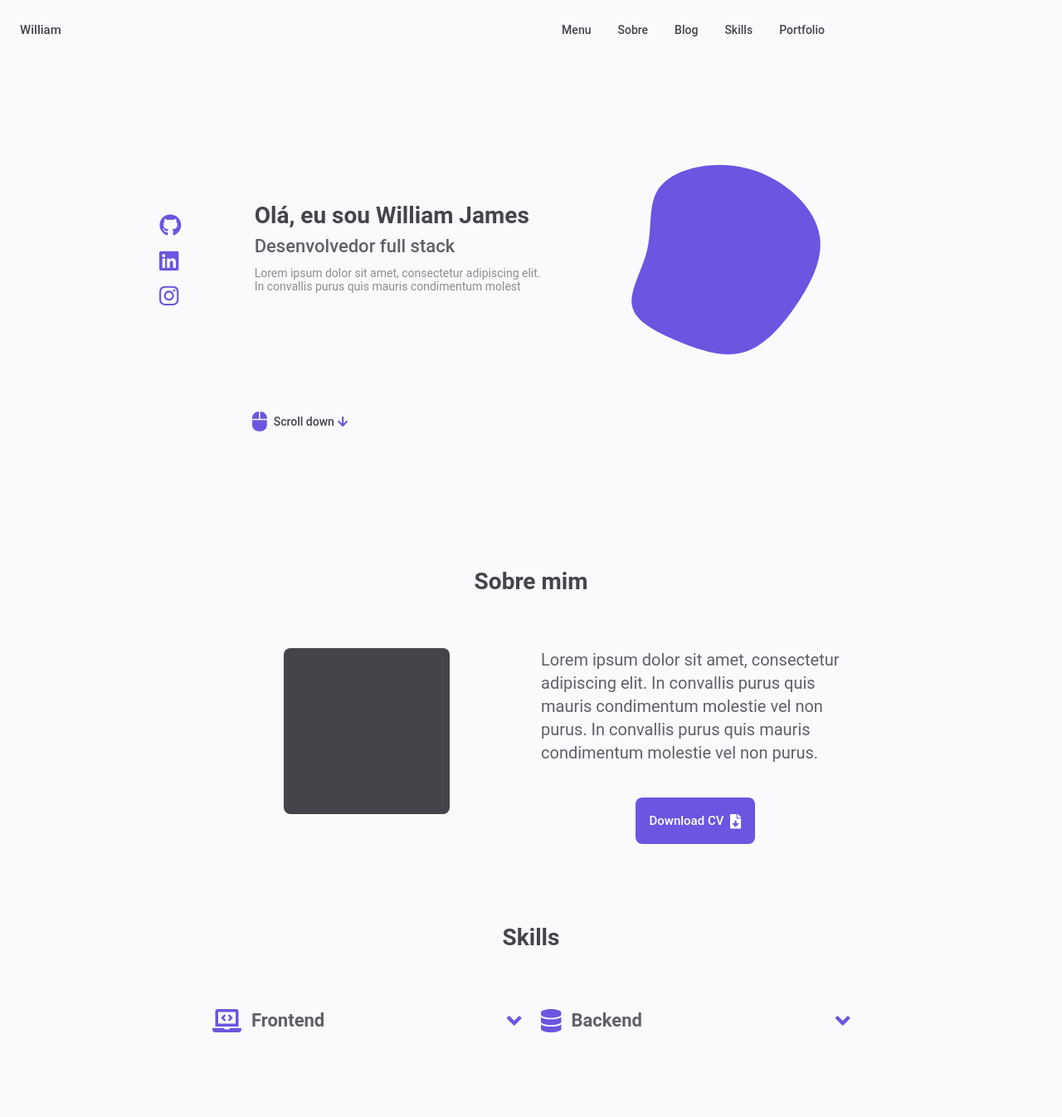
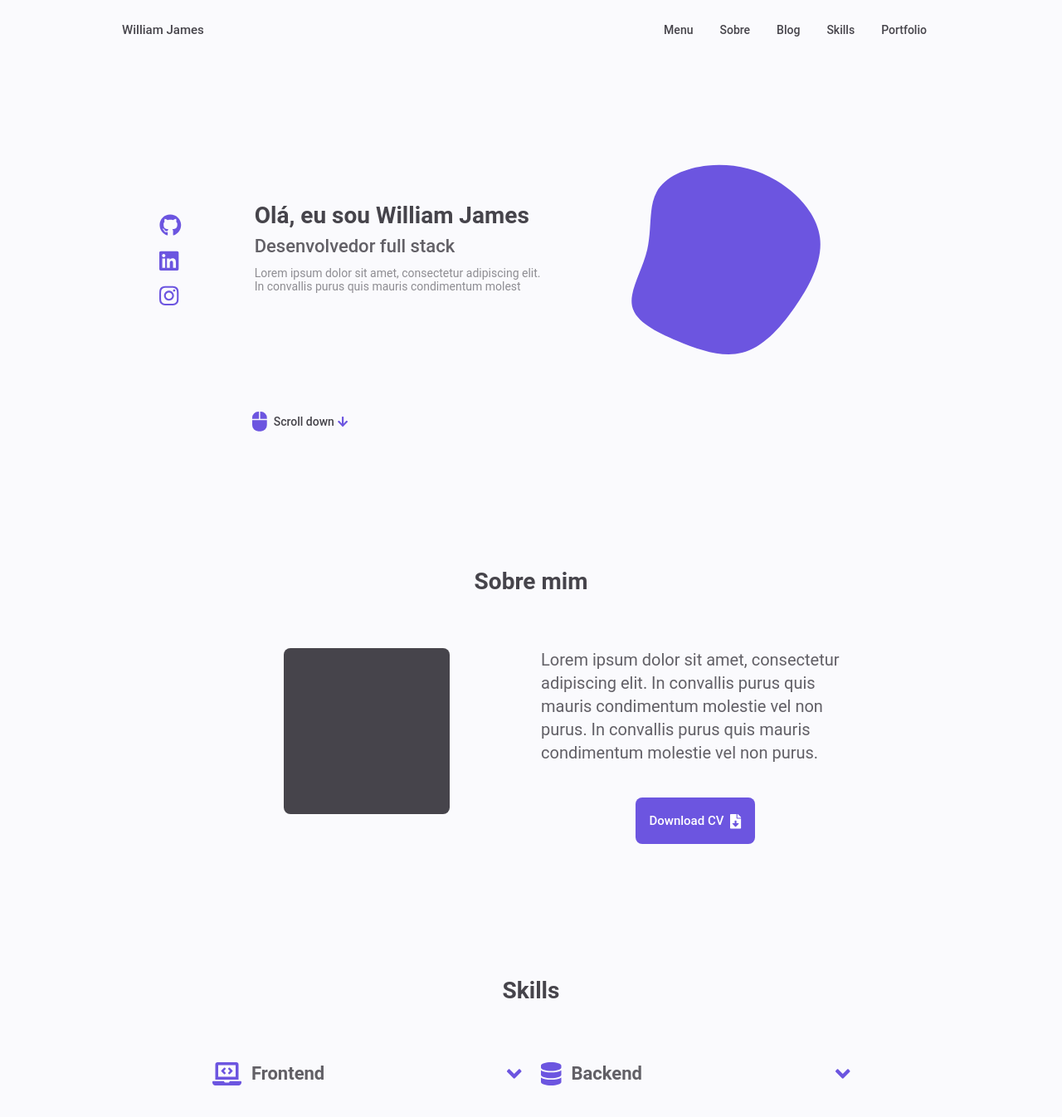
Before and after one commit to william-james-pj/william-james-portfolio, a React (Create React App) app: page / in a window 1280 px wide. Shown: the top 1346 px of the page at 83% size. Built offline with nearby package versions, Linux system fonts and the light colour scheme.

Commit message:
small changes

```diff
--- a/src/components/List/styles.js
+++ b/src/components/List/styles.js
@@ -48,7 +48,6 @@ export const Title = styled.div`
 `;
 
 export const Name = styled.p`
-  font-size: ${fonts.normal};
   font-weight: 500;
   color: ${colors.textThirdColor};
 `;
--- a/src/views/LandingPage/Nav/index.js
+++ b/src/views/LandingPage/Nav/index.js
@@ -35,7 +35,7 @@ function Nav() {
   return (
     <Container>
       <NavContainer>
-        <NavLogo>William</NavLogo>
+        <NavLogo>William James</NavLogo>
         <NavMenu menuOpen={menuOpen}>
           <NavList>
             <NavItem onClick={handleMenu}>
@@ -80,7 +80,7 @@ function Nav() {
             </NavItem>
           </NavList>
           <NavClose onClick={handleMenu}>
-            <FontAwesomeIcon icon={faTimes} size="md" />
+            <FontAwesomeIcon icon={faTimes} size="1x" />
           </NavClose>
         </NavMenu>
 
--- a/src/views/LandingPage/Nav/styles.js
+++ b/src/views/LandingPage/Nav/styles.js
@@ -33,11 +33,17 @@ export const NavContainer = styled.div`
     height: calc(3rem + 1.5rem);
     column-gap: 1rem;
   `}
+
+  ${respondToUp.md`
+    margin-left: auto;
+    margin-right: auto;
+  `}
 `;
 
 export const NavLogo = styled.a`
   font-weight: 500;
   color: ${colors.textPrimaryColor};
+  cursor: pointer;
 
   :hover {
     color: ${colors.secondColor};
--- a/src/views/LandingPage/Skills/index.js
+++ b/src/views/LandingPage/Skills/index.js
@@ -14,11 +14,11 @@ const data = {
       number: '90%',
     },
     {
-      name: 'HTML',
+      name: 'CSS',
       number: '90%',
     },
     {
-      name: 'HTML',
+      name: 'JS',
       number: '90%',
     },
   ],
@@ -28,15 +28,15 @@ const data1 = {
   title: 'Backend',
   list: [
     {
-      name: 'HTML',
+      name: 'Firebase',
       number: '90%',
     },
     {
-      name: 'HTML',
+      name: 'Nodejs',
       number: '70%',
     },
     {
-      name: 'HTML',
+      name: 'MySQL',
       number: '50%',
     },
   ],
--- a/src/views/LandingPage/Skills/styles.js
+++ b/src/views/LandingPage/Skills/styles.js
@@ -5,6 +5,10 @@ import { respondToUp } from '../../../config/respondTo';
 
 export const Container = styled.div`
   padding: 2rem 0 4rem;
+
+  ${respondToUp.sm`
+    padding: 6rem 0 4rem;
+  `}
 `;
 
 export const Title = styled.p`
@@ -32,8 +36,13 @@ export const SkillsContainer = styled.div`
     grid-template-columns: repeat(2, 1fr);
   `}
 
-  ${respondToUp.md`
+  ${respondToUp.sm`
     margin-left: auto;
     margin-right: auto;
+    padding-inline: 1.5rem;
+  `}
+
+  ${respondToUp.md`
+    padding-inline: 0;
   `}
 `;
```
